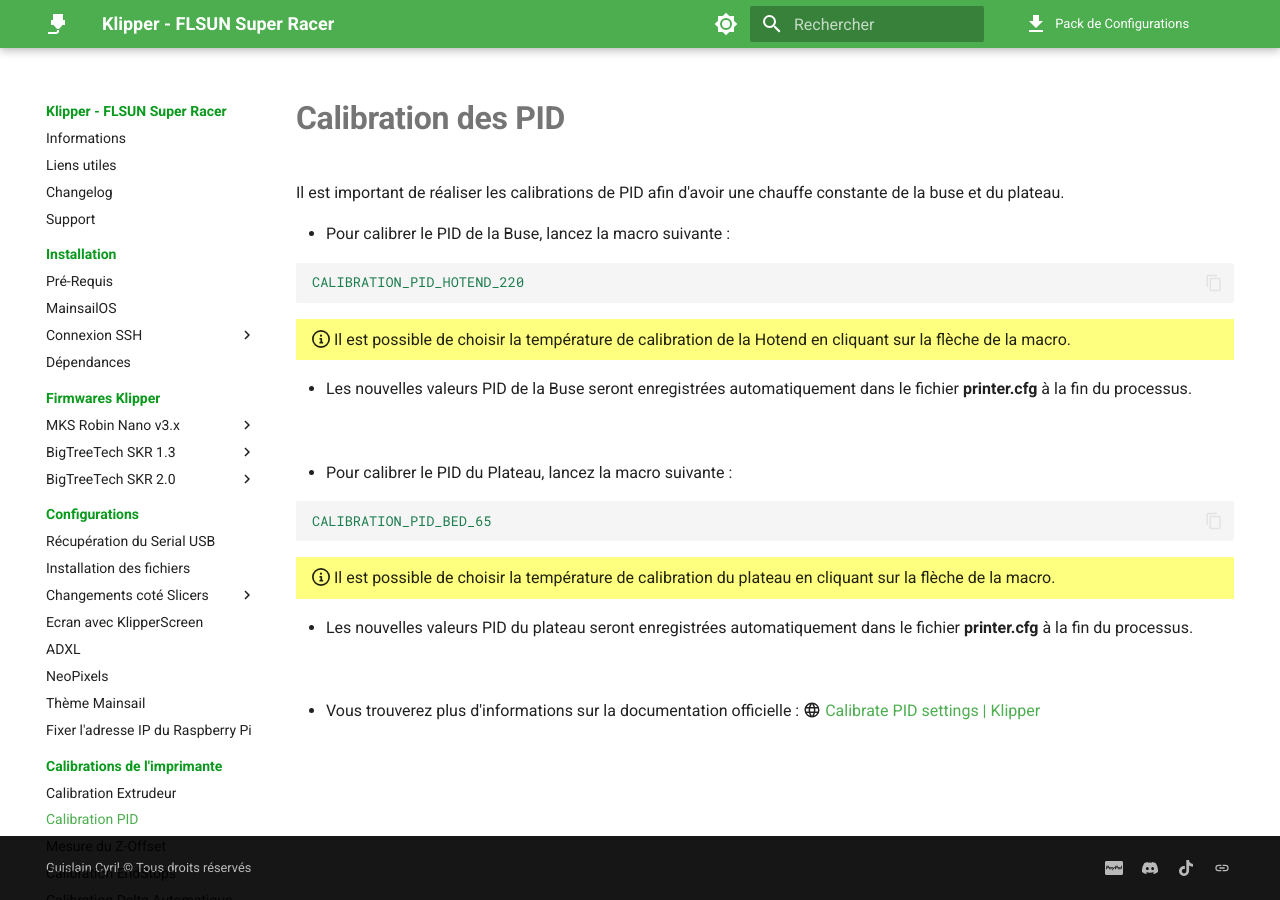
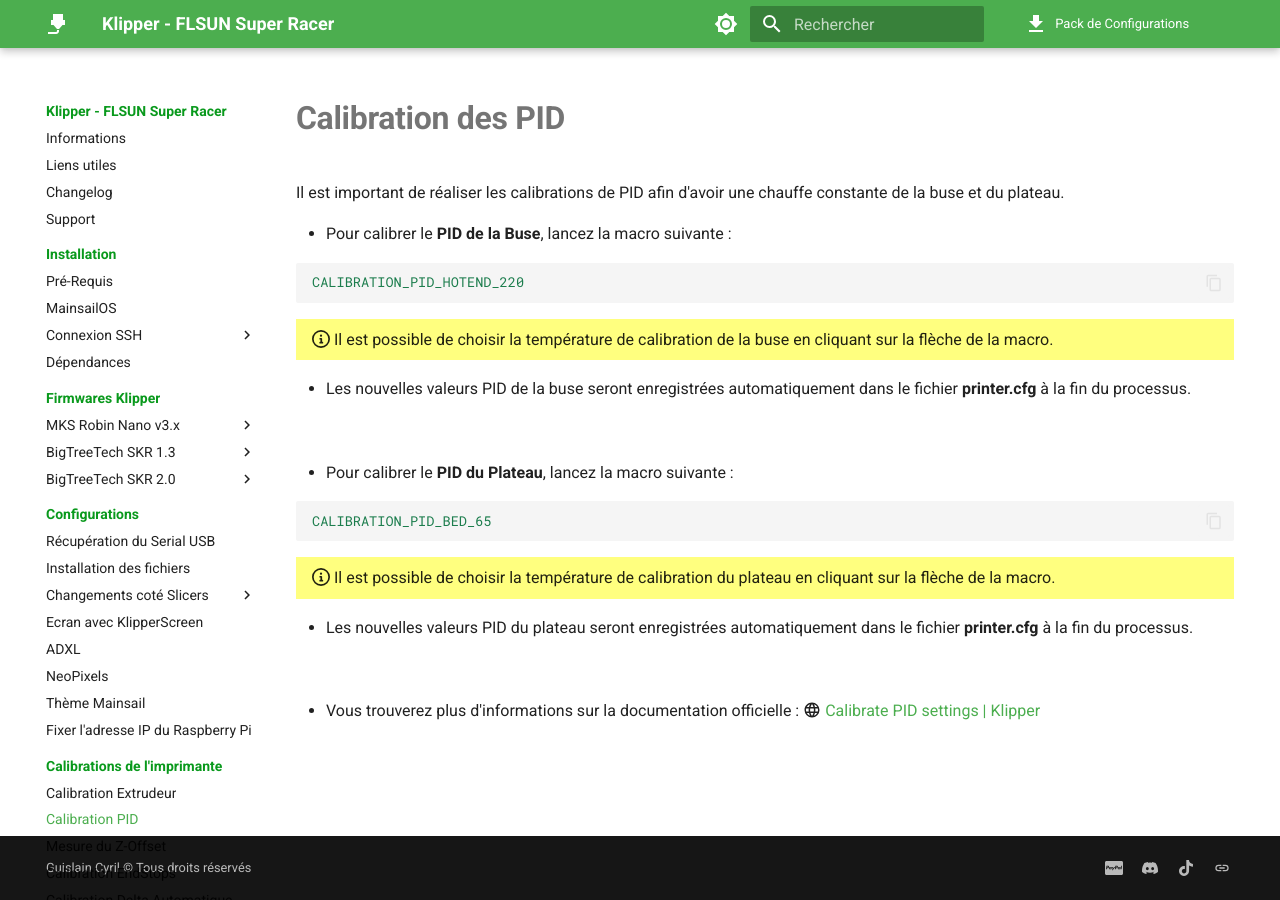
Before and after one commit to Guilouz/test, an MkDocs documentation site: the page built from docs/calibrations/pid.md, in a window 1280 px wide. Built offline with MkDocs 1.6.1 and Material for MkDocs 9.7.7, drawn with Linux system fonts in a browser that asks for light colours; comment, search, counter and statistics services are not loaded.

Commit message:
Update pid.md

````diff
--- a/docs/calibrations/pid.md
+++ b/docs/calibrations/pid.md
@@ -8,7 +8,7 @@ hide:
 Il est important de réaliser les calibrations de PID afin d'avoir une chauffe constante de la buse et du plateau.
 
 
-- Pour calibrer le PID de la Buse, lancez la macro suivante :
+- Pour calibrer le **PID de la Buse**, lancez la macro suivante :
 
 ``` yaml
 CALIBRATION_PID_HOTEND_220
@@ -16,15 +16,15 @@ CALIBRATION_PID_HOTEND_220
 
 {==
 
-:octicons-info-16: Il est possible de choisir la température de calibration de la Hotend en cliquant sur la flèche de la macro.
+:octicons-info-16: Il est possible de choisir la température de calibration de la buse en cliquant sur la flèche de la macro.
 
 ==}
 
-- Les nouvelles valeurs PID de la Buse seront enregistrées automatiquement dans le fichier **printer.cfg** à la fin du processus.
+- Les nouvelles valeurs PID de la buse seront enregistrées automatiquement dans le fichier **printer.cfg** à la fin du processus.
 
 <br />
 
-- Pour calibrer le PID du Plateau, lancez la macro suivante :
+- Pour calibrer le **PID du Plateau**, lancez la macro suivante :
 
 ``` yaml
 CALIBRATION_PID_BED_65
````
